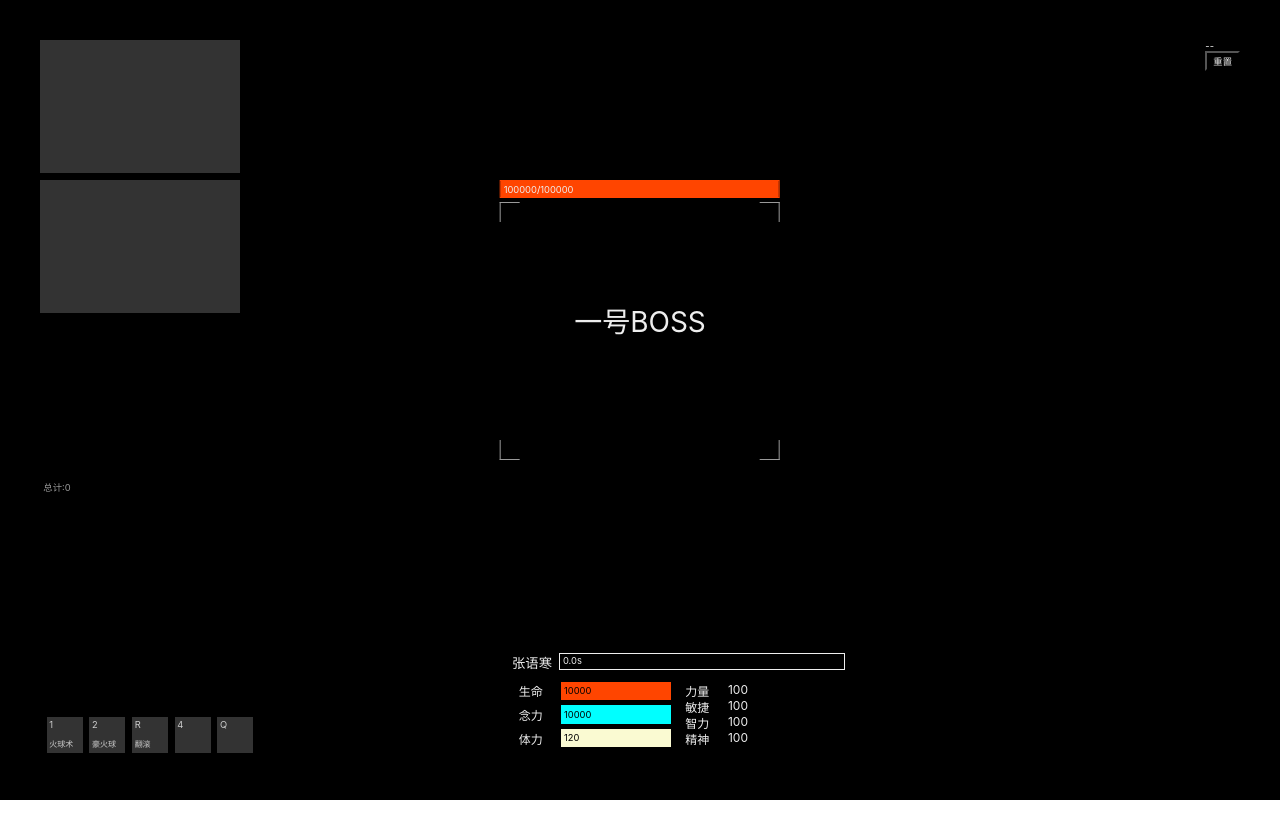
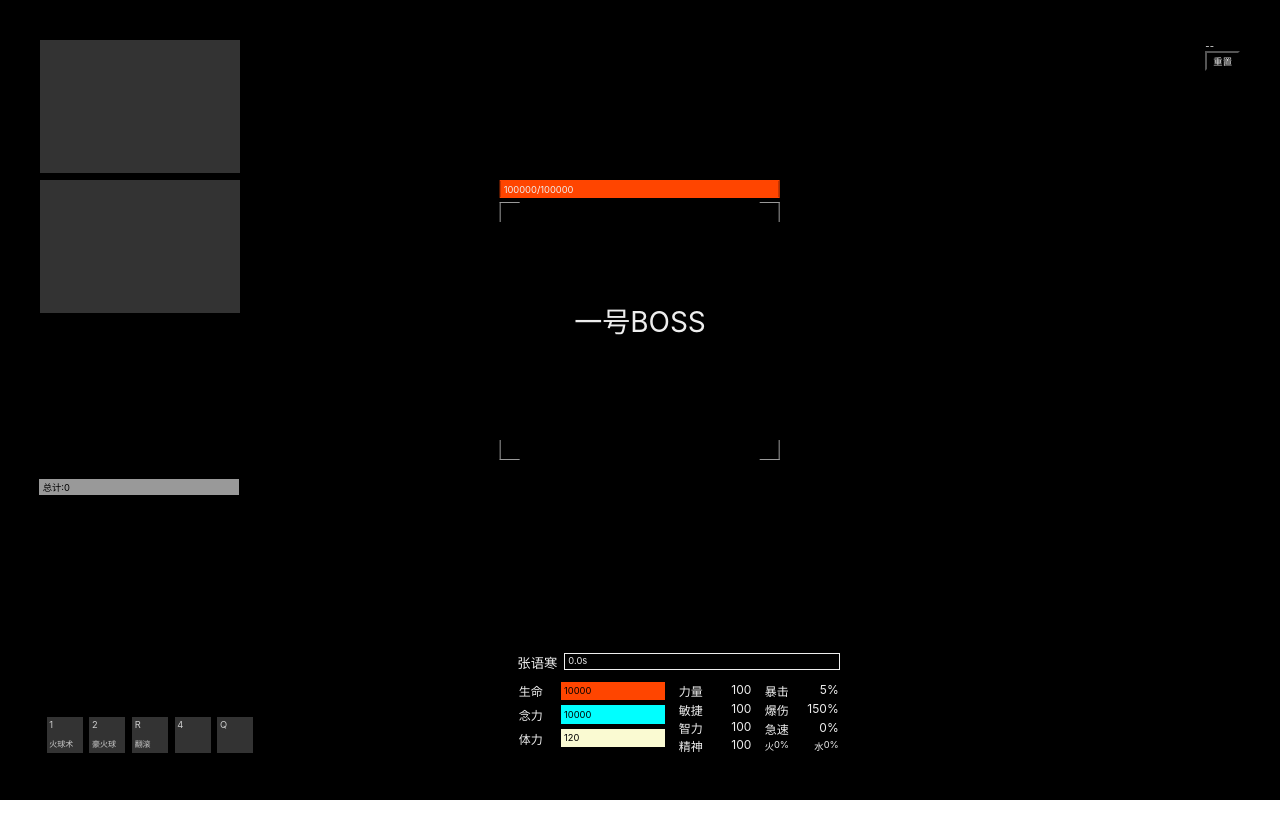
Before and after one commit to HDNRAY/raid-simulator, a React (Create React App) app: page /battle in a window 1280 px wide. Shown: the top 838 px of the page. Built offline with nearby package versions, Linux system fonts and the light colour scheme.

Commit message:
add enhancements

```diff
--- a/src/data/character.ts
+++ b/src/data/character.ts
@@ -16,6 +16,15 @@ export const you: Character = {
         agility: 100,
         intelligence: 100,
         spirit: 100
+    },
+    staticEnhancements: {
+        criticalChance: 0.05,
+        criticalDamage: 1.5,
+        haste: 0,
+        elementMastery: {
+            fire: 0,
+            water: 0
+        }
     },
     skills: ['11', '12', '00'],
     slots: [{
--- a/src/features/character/Character.scss
+++ b/src/features/character/Character.scss
@@ -10,6 +10,7 @@
         margin-bottom: $unit * 10;
         flex-shrink: 0;
         display: flex;
+        padding: 0 $unit * 8;
 
         .character-casting-name {
             // width: $unit * 100;
@@ -25,7 +26,8 @@
     }
 
     .character-resources-wrapper {
-        flex: 1;
+        flex-shrink: 0;
+        width: 48%;
         padding: $unit * 10;
 
         .character-resource {
@@ -45,14 +47,17 @@
         }
     }
 
-    .character-attributes-wrapper {
+    .character-attributes-wrapper,
+    .character-enhancement-wrapper {
         flex: 1;
         padding: $unit * 10;
         display: flex;
         flex-direction: column;
+        justify-content: space-between;
 
         .character-attribute {
             display: flex;
+            justify-content: space-between;
             height: $unit * 24;
 
             .character-attribute-label {
@@ -64,5 +69,14 @@
                 font-size: $unit * 18;
             }
         }
+
+        .character-elements-wrapper {
+            display: flex;
+            justify-content: space-between;
+
+            .character-element {
+                display: flex;
+            }
+        }
     }
 }
--- a/src/features/character/Character.tsx
+++ b/src/features/character/Character.tsx
@@ -8,7 +8,7 @@ import { setupSkills } from "redux/skill";
 import { setupSlots } from "redux/slots";
 import { useAppDispatch, useAppSelector } from "redux/store";
 import { Character, Skill } from "types/types";
-import { getPercentage } from "util/utils";
+import { getPercentage, numberToPercentage } from "util/utils";
 import './Character.scss';
 
 const CharacterPanel = (props: {
@@ -19,7 +19,7 @@ const CharacterPanel = (props: {
     const dispatch = useAppDispatch();
     const character: Character | undefined = useAppSelector(state => state.character.mainCharacter);
 
-    const { staticResource, realtimeResource, realtimeAttributes, name, castingSkill, castingTime } = character || {} as Character;
+    const { staticResource, realtimeResource, realtimeAttributes, realtimeEnhancements, name, castingSkill, castingTime } = character || {} as Character;
 
     const time = useAppSelector(state => state.universal.time);
 
@@ -118,6 +118,25 @@ const CharacterPanel = (props: {
         value: realtimeAttributes?.spirit
     }]
 
+    const enhancements = [{
+        label: '暴击',
+        value: realtimeEnhancements?.criticalChance
+    }, {
+        label: '爆伤',
+        value: realtimeEnhancements?.criticalDamage
+    }, {
+        label: '急速',
+        value: realtimeEnhancements?.haste
+    }]
+
+    const elements = [{
+        label: '火',
+        value: realtimeEnhancements?.elementMastery?.fire
+    }, {
+        label: '水',
+        value: realtimeEnhancements?.elementMastery?.water
+    }]
+
     return <div className={`character-wrapper ${className}`}>
         <div className="character-casting-wrapper">
             <div className="character-casting-name">{name}</div>
@@ -142,6 +161,24 @@ const CharacterPanel = (props: {
                 </div>
             })}
         </div>
+        <div className="character-attributes-wrapper">
+            {enhancements.map(enhance => {
+                const { label, value } = enhance;
+                return <div className="character-attribute" key={label}>
+                    <div className="character-attribute-label">{label}</div>
+                    <div className="character-attribute-value">{numberToPercentage(value)}</div>
+                </div>
+            })}
+            <div className="character-elements-wrapper">
+                {elements.map(element => {
+                    const { label, value } = element;
+                    return <div className="character-element" key={label}>
+                        <div className="character-element-label">{label}</div>
+                        <div className="character-element-value">{numberToPercentage(value)}</div>
+                    </div>
+                })}
+            </div>
+        </div>
     </div>
 }
 
--- a/src/features/layout/Layout.scss
+++ b/src/features/layout/Layout.scss
@@ -13,12 +13,14 @@
     $paddingToScreen: $unit * 60;
 
     .layout-slots {
+        z-index: 20;
         position: absolute;
         bottom: $paddingToScreen;
         left: $paddingToScreen;
     }
 
     .layout-logs {
+        z-index: 20;
         position: absolute;
         top: $paddingToScreen;
         left: $paddingToScreen;
@@ -26,12 +28,14 @@
     }
 
     .layout-info {
+        z-index: 20;
         position: absolute;
         top: $paddingToScreen;
         right: $paddingToScreen;
     }
 
     .layout-character {
+        z-index: 20;
         width: $unit * 500;
         position: absolute;
         bottom: $paddingToScreen;
@@ -39,6 +43,7 @@
     }
 
     .layout-buff {
+        z-index: 20;
         width: $unit * 400;
         position: absolute;
         top: 40%;
@@ -46,6 +51,7 @@
     }
 
     .layout-battle {
+        z-index: 10;
         position: absolute;
         width: 100%;
         height: 100%;
--- a/src/features/statistics/Statistics.tsx
+++ b/src/features/statistics/Statistics.tsx
@@ -39,7 +39,7 @@ const Statistics = (props: {
     return <div className={`${className}`}>
         {list.map((item: any) => {
             const { name, value } = item;
-            return <ProgressBar className="" percentage={100 * value / total} key={name} border={false}>{name}:{value}</ProgressBar>
+            return <ProgressBar className="" percentage={100 * (total ? value / total : 1)} key={name} border={false}>{name}:{value}</ProgressBar>
         })}
     </div>
 }
--- a/src/redux/character.ts
+++ b/src/redux/character.ts
@@ -16,7 +16,7 @@ const characterSlice = createSlice({
     initialState,
     reducers: {
         setMainCharacter: (state, { payload }: PayloadAction<Character>) => {
-            const { staticAttributes, staticResource } = payload
+            const { staticAttributes, staticResource, staticEnhancements } = payload
             const { health, mana, energy } = staticResource;
             state.mainCharacter = {
                 ...payload,
@@ -26,7 +26,8 @@ const characterSlice = createSlice({
                     energy,
                     fury: 0
                 },
-                realtimeAttributes: staticAttributes
+                realtimeAttributes: staticAttributes,
+                realtimeEnhancements: staticEnhancements
             };
         },
         startCasting: (state, { payload }) => {
--- a/src/redux/raid.ts
+++ b/src/redux/raid.ts
@@ -71,7 +71,8 @@ const raidSlice = createSlice({
             state.raidStatus = 'started';
         },
         stopRaid: (state) => {
-            state.raidStartTime = undefined
+            state.raidStartTime = undefined;
+            state.effectHistory = [];
             state.raidStatus = 'stopped';
         },
         castSkillOnEnemy: (state, { payload }) => {
@@ -94,6 +95,10 @@ const raidSlice = createSlice({
                         })
                     }
                 })
+                if (state.raidStatus === 'stopped') {
+                    state.raidStatus = 'started';
+                    state.raidStartTime = time;
+                }
             }
         }
     }
--- a/src/util/utils.ts
+++ b/src/util/utils.ts
@@ -27,4 +27,12 @@ const getPercentage = (dividend?: number, divisor?: number) => {
     return Math.round(1000 * dividend / divisor) / 10;
 }
 
-export { timeShorter, getPercentage }
+const checkTrigger = (threshold: number, options: {
+
+} = {}) => {
+    return Math.random() < threshold;
+}
+
+const numberToPercentage = (value?: number) => `${100 * (value ?? 0)}%`;
+
+export { timeShorter, getPercentage, checkTrigger, numberToPercentage }
```
Also changed, not shown: src/types/types.d.ts (+17 -0 lines).
